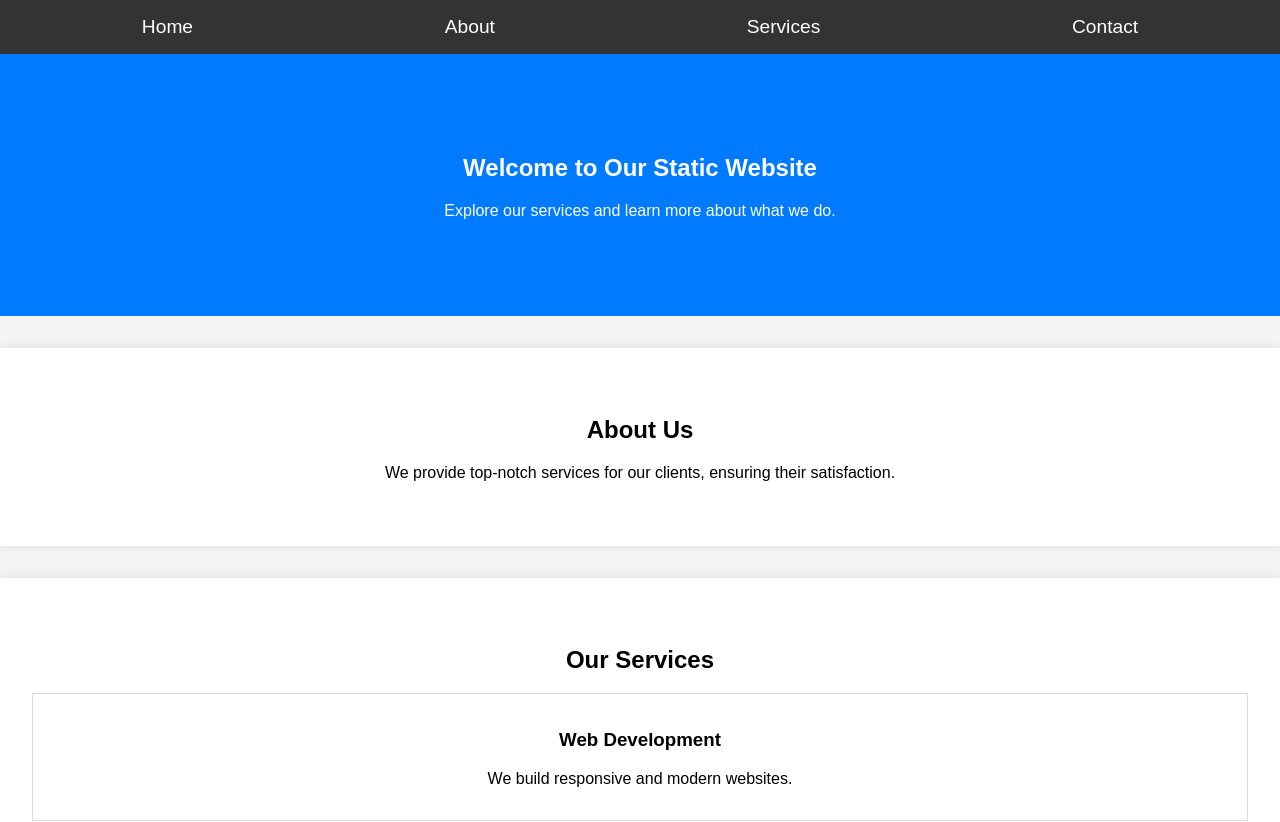
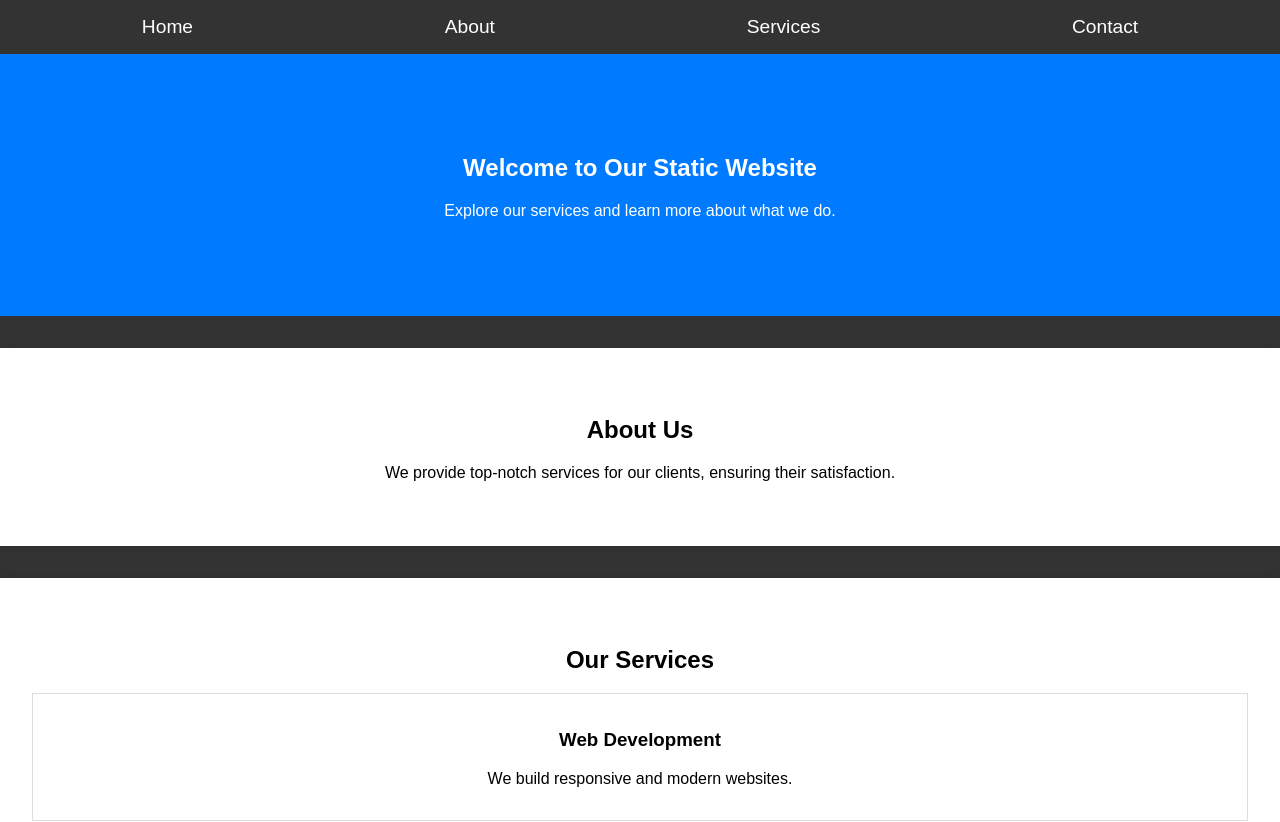
Before and after one commit to Pranjallshinde/test2, a plain HTML site: page index.html in a window 1280 px wide. Shown: the top 822 px of the page. Drawn offline with Linux system fonts and the light colour scheme.

Commit message:
Update style.css

```diff
--- a/style.css
+++ b/style.css
@@ -3,7 +3,7 @@ body {
     font-family: Arial, sans-serif;
     margin: 0;
     padding: 0;
-    background-color: #f4f4f4;
+    background-color: #333;
 }
 
 /* Navigation Styles */
```
